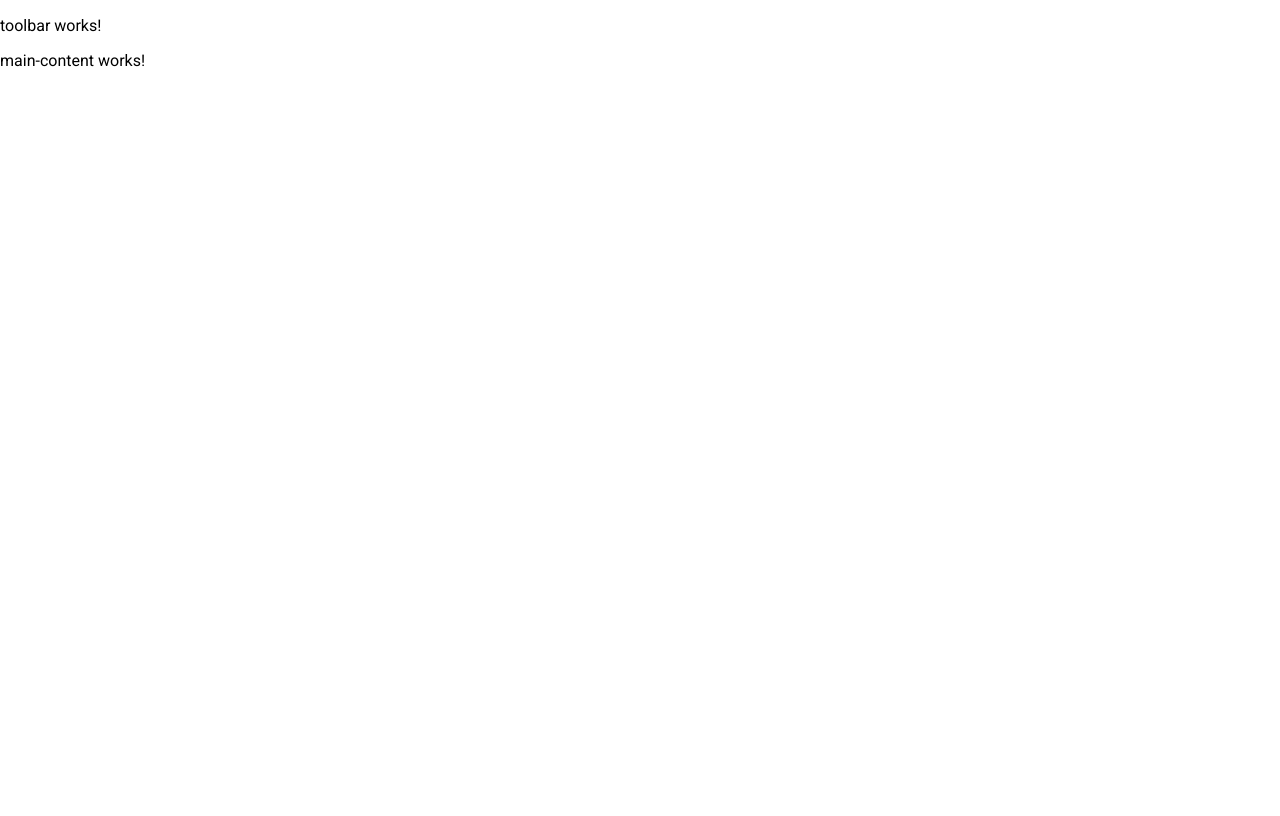
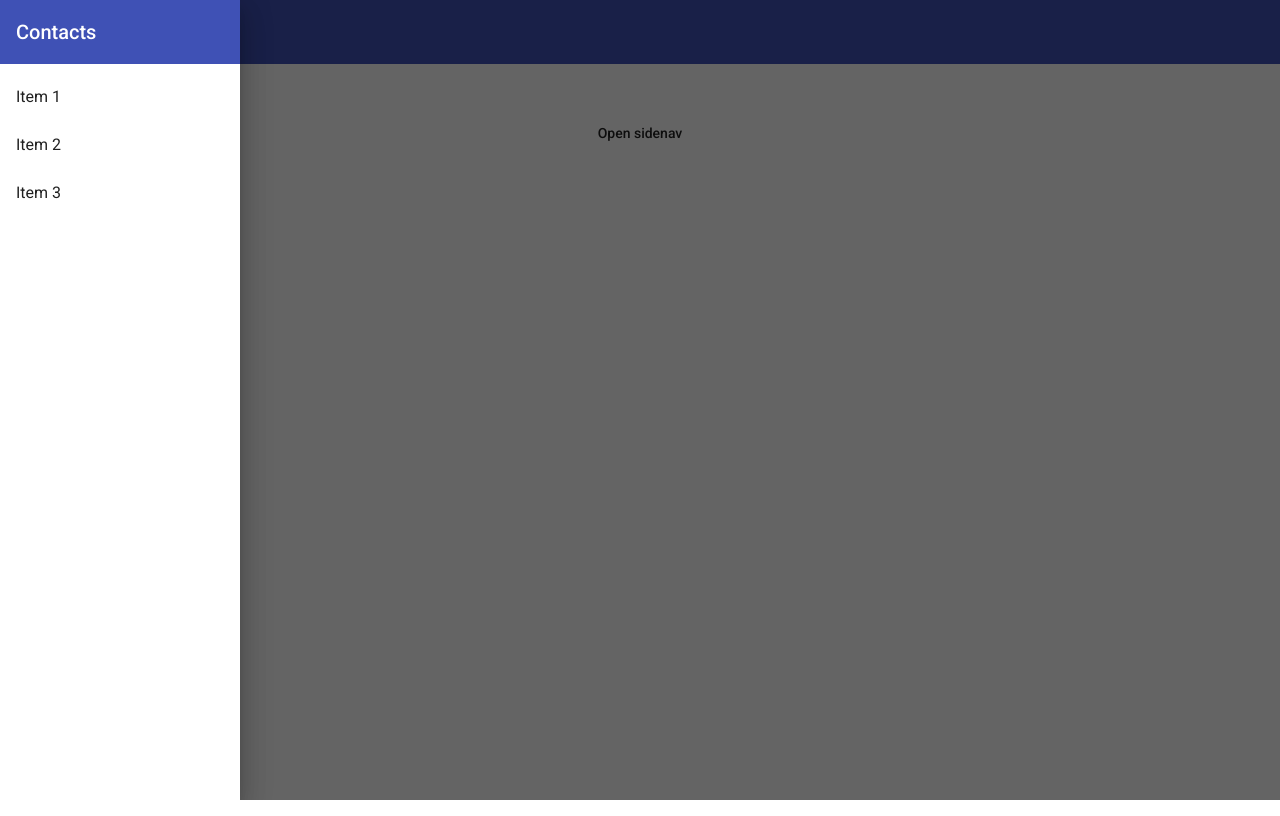
Before and after one commit to aristotelis79/AngularMaterial, an Angular app: page /contactmanager in a window 1280 px wide. Built offline with nearby package versions, Linux system fonts and the light colour scheme.

Commit message:
add responsivness

```diff
--- a/src/app/contactmanager/components/sidenav/sidenav.component.html
+++ b/src/app/contactmanager/components/sidenav/sidenav.component.html
@@ -1,2 +1,25 @@
-<app-toolbar></app-toolbar>
-<router-outlet></router-outlet>
+<mat-sidenav-container class="app-sidenav-container">
+  <mat-sidenav #sidenav class="app-sidenav mat-elevation-z10"
+              [opened]="!isScreenSmall"
+              [mode] ="!isScreenSmall ? 'over' : 'side'">
+    <mat-toolbar color="primary">
+      Contacts
+    </mat-toolbar>
+    <mat-list role="list">
+      <mat-list-item role="listitem">Item 1</mat-list-item>
+      <mat-list-item role="listitem">Item 2</mat-list-item>
+      <mat-list-item role="listitem">Item 3</mat-list-item>
+    </mat-list>
+  </mat-sidenav>
+
+  <div class="app-sidenav-content">
+    <app-toolbar></app-toolbar>
+    <router-outlet></router-outlet>
+    <button type="button" mat-button (click)="sidenav.toggle()">Open sidenav</button>
+    <!-- <app-toolbar (toggleSidenav)="sidenav.toggle()"></app-toolbar>
+    <div class="wrapper">
+      <router-outlet></router-outlet>
+    </div> -->
+  </div>
+
+</mat-sidenav-container>
--- a/src/app/contactmanager/components/sidenav/sidenav.component.scss
+++ b/src/app/contactmanager/components/sidenav/sidenav.component.scss
@@ -0,0 +1,22 @@
+.app-sidenav-container {
+    flex: 1;
+    width: 100%;
+    min-width: 100%;
+    height: 100%;
+    min-height: 100%;
+  }
+
+  .app-sidenav-content {
+    display: flex;
+    height: 100%;
+
+    flex-direction: column;
+  }
+
+  .app-sidenav {
+    width: 240px;
+  }
+
+  .wrapper {
+      margin: 50px;
+  }
--- a/src/app/contactmanager/components/sidenav/sidenav.component.ts
+++ b/src/app/contactmanager/components/sidenav/sidenav.component.ts
@@ -1,15 +1,24 @@
+import { BreakpointObserver, Breakpoints, BreakpointState } from '@angular/cdk/layout';
 import { Component, OnInit } from '@angular/core';
 
+const SMALL_WIDTH_BREAKPOINT = 720;
 @Component({
   selector: 'app-sidenav',
   templateUrl: './sidenav.component.html',
   styleUrls: ['./sidenav.component.scss']
 })
 export class SidenavComponent implements OnInit {
+  isScreenSmall: boolean;
 
-  constructor() { }
+  constructor(private breakpointObserver: BreakpointObserver) { }
 
   ngOnInit(): void {
+    this.breakpointObserver
+    //.observe([Breakpoints.XSmall ]) //deafults
+    .observe([`( max-width: ${SMALL_WIDTH_BREAKPOINT}px `])
+    .subscribe((state: BreakpointState) => {
+      this.isScreenSmall = state.matches;
+    });
   }
 
 }
--- a/src/app/contactmanager/components/toolbar/toolbar.component.html
+++ b/src/app/contactmanager/components/toolbar/toolbar.component.html
@@ -1 +1,3 @@
-<p>toolbar works!</p>
+<mat-toolbar color="primary">
+    <span>Coctact Manager</span>
+  </mat-toolbar>
```
